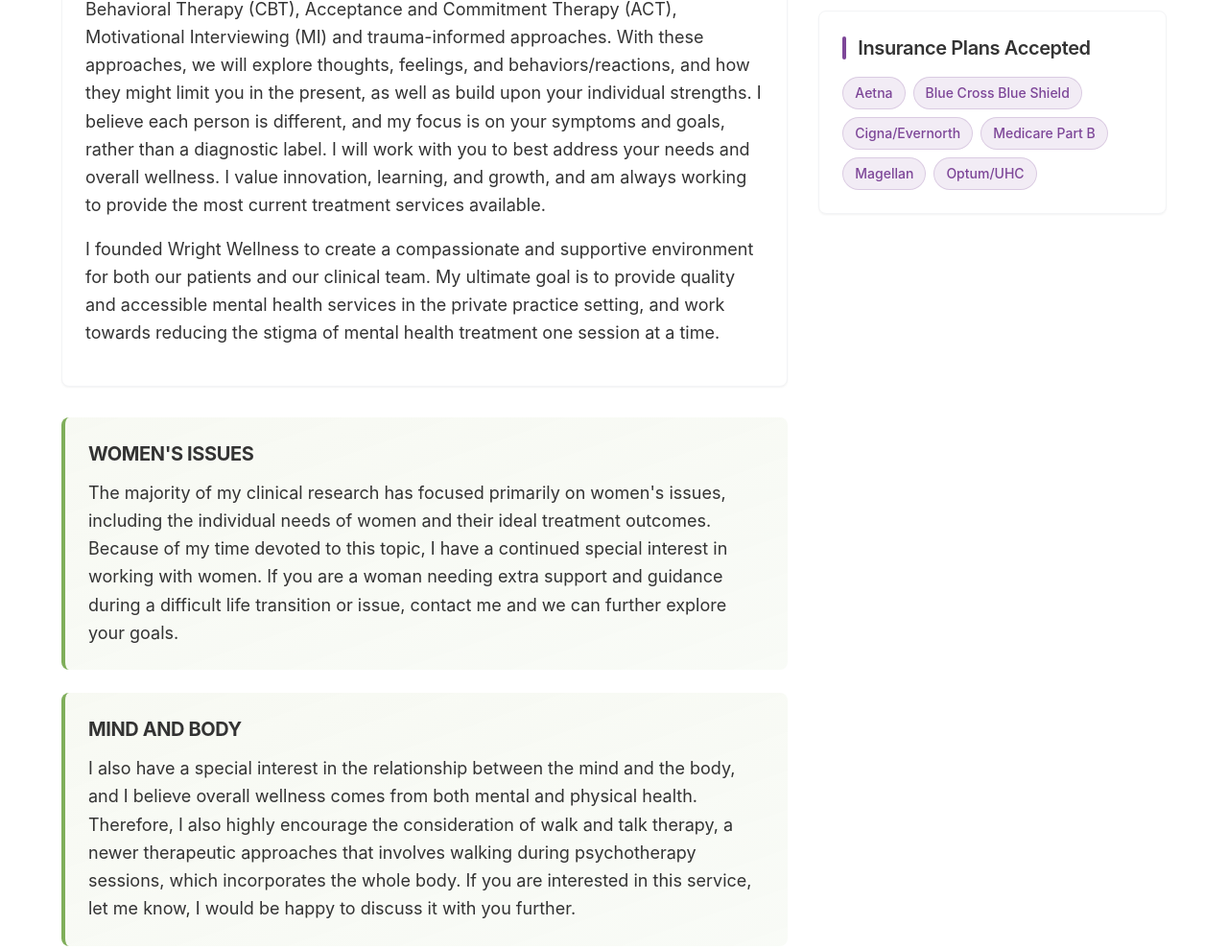
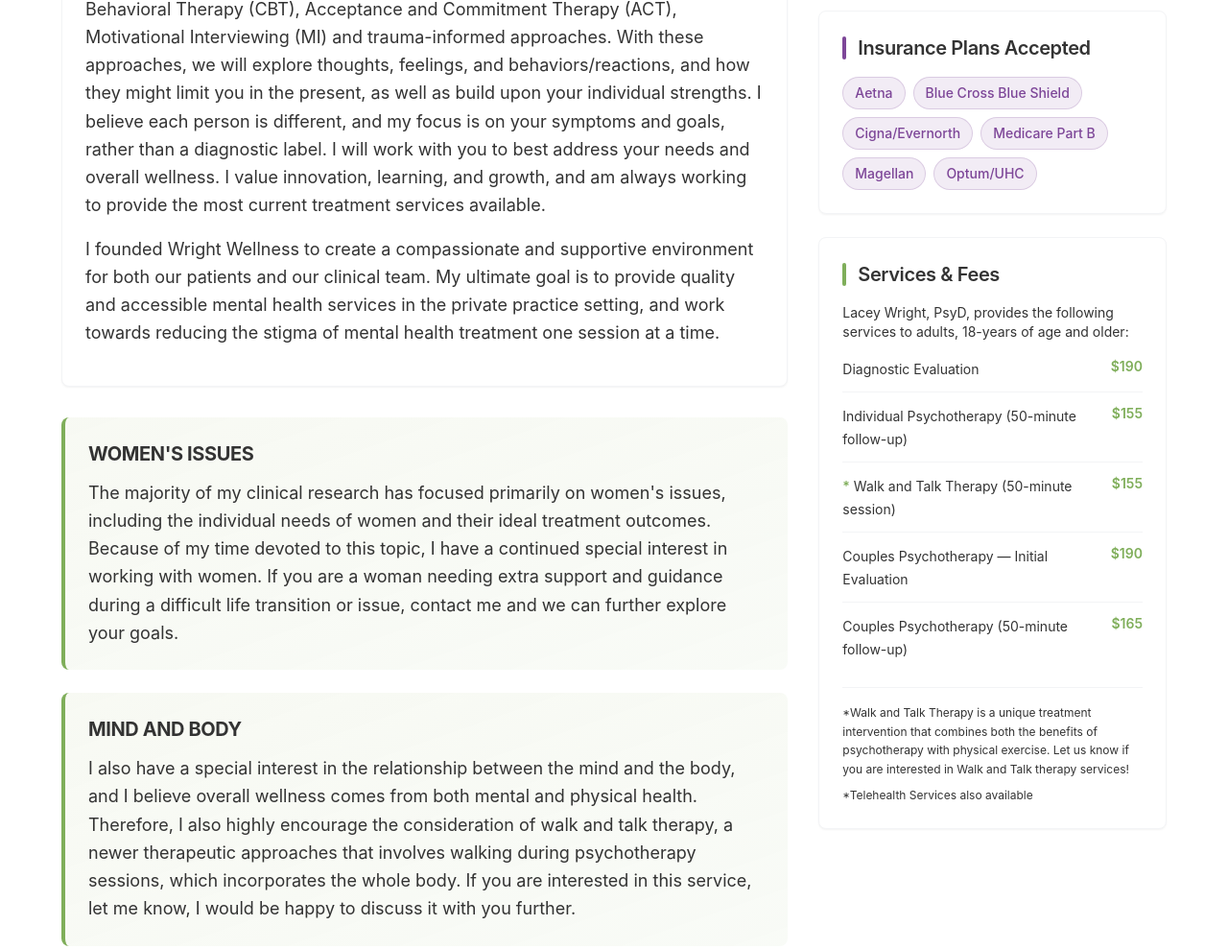
Before and after one commit to fdtorres1/wright-wellness, an Astro site: page /team/dr-lacey-wright in a window 1280 px wide. Shown: the part 731-1720 px from the top of the page at 96% size. Built offline with nearby package versions, Linux system fonts and the light colour scheme; Astro itself is replaced by a stand-in of ours.

Commit message:
v1.2.0: Add service fees display to team bio pages
- Added ServiceFee interface and fees support to TeamMember
- Display service fees in sidebar on team bio pages
- Added Dr. Lacey Wright's service fees and notes
- Enhanced team bio pages with service information
- Updated documentation and changelog

```diff
--- a/package.json
+++ b/package.json
@@ -1,6 +1,6 @@
 {
   "name": "wright-wellness",
-  "version": "1.1.1",
+  "version": "1.2.0",
   "type": "module",
   "scripts": {
     "dev": "astro dev --port 4322",
--- a/src/data/team.ts
+++ b/src/data/team.ts
@@ -1,3 +1,9 @@
+export interface ServiceFee {
+  service: string;
+  price: string;
+  note?: string; // Optional note (e.g., asterisk for special services)
+}
+
 export interface TeamMember {
   name: string;
   slug: string;
@@ -7,6 +13,9 @@ export interface TeamMember {
   pronouns?: string; // Pronouns (e.g., "she/her", "they/them")
   specialties?: string[]; // Areas of specialty
   insurancePlans?: string[]; // Insurance plans accepted
+  fees?: ServiceFee[]; // Service fees
+  serviceDescription?: string; // Description of who the clinician serves
+  serviceNotes?: string[]; // Additional notes about services (e.g., Walk and Talk, Telehealth)
   fullBio?: string; // Full detailed bio content
   specialSections?: { title: string; content: string }[]; // Special sections like "WOMEN'S ISSUES", "MIND AND BODY"
   foundedYear?: number; // Year the practice was founded (for founders)
@@ -41,6 +50,18 @@ export const teamMembers: TeamMember[] = [
       "Optum/UHC"
     ],
     foundedYear: 2014,
+    fees: [
+      { service: "Diagnostic Evaluation", price: "$190" },
+      { service: "Individual Psychotherapy (50-minute follow-up)", price: "$155" },
+      { service: "Walk and Talk Therapy (50-minute session)", price: "$155", note: "*" },
+      { service: "Couples Psychotherapy — Initial Evaluation", price: "$190" },
+      { service: "Couples Psychotherapy (50-minute follow-up)", price: "$165" }
+    ],
+    serviceDescription: "Lacey Wright, PsyD, provides the following services to adults, 18-years of age and older:",
+    serviceNotes: [
+      "*Walk and Talk Therapy is a unique treatment intervention that combines both the benefits of psychotherapy with physical exercise. Let us know if you are interested in Walk and Talk therapy services!",
+      "*Telehealth Services also available"
+    ],
     fullBio: `I have been a licensed clinical psychologist in the state of Texas since 2012, and completed my Doctor of Psychology (PsyD) degree in 2011 from Midwestern University in Downers Grove, Illinois. I have worked with a variety of populations in many settings, including several psychiatric hospitals, an outpatient addiction center, a county mental health center, a juvenile department and runaway shelter, as a rehabilitation psychologist for a largely geriatric population, and now in full time private practice. I have specifically targeted my training experiences to provide me a well-rounded set of therapeutic skills to address many life issues.
 
 My theoretical orientation, or the way I approach psychotherapy with my patients, is a combination of several evidence-based treatments, primarily Cognitive-Behavioral Therapy (CBT), Acceptance and Commitment Therapy (ACT), Motivational Interviewing (MI) and trauma-informed approaches. With these approaches, we will explore thoughts, feelings, and behaviors/reactions, and how they might limit you in the present, as well as build upon your individual strengths. I believe each person is different, and my focus is on your symptoms and goals, rather than a diagnostic label. I will work with you to best address your needs and overall wellness. I value innovation, learning, and growth, and am always working to provide the most current treatment services available.
--- a/src/pages/team/[slug].astro
+++ b/src/pages/team/[slug].astro
@@ -112,6 +112,38 @@ const { member } = Astro.props;
                 </div>
               </div>
             )}
+
+            {member.fees && member.fees.length > 0 && (
+              <div class="bg-white rounded-lg p-6 shadow-sm border border-gray-100">
+                <h2 class="text-xl font-heading font-semibold text-neutral-dark mb-4 flex items-center">
+                  <span class="w-1 h-6 bg-primary rounded-full mr-3"></span>
+                  Services & Fees
+                </h2>
+                {member.serviceDescription && (
+                  <p class="text-sm text-neutral-dark mb-4">{member.serviceDescription}</p>
+                )}
+                <div class="space-y-3">
+                  {member.fees.map((fee) => (
+                    <div class="flex justify-between items-start gap-4 pb-3 border-b border-gray-100 last:border-0">
+                      <div class="flex-1">
+                        <span class="text-sm text-neutral-dark">
+                          {fee.note && <span class="text-primary font-semibold">{fee.note}</span>}
+                          {fee.service}
+                        </span>
+                      </div>
+                      <span class="text-sm font-semibold text-primary whitespace-nowrap">{fee.price}</span>
+                    </div>
+                  ))}
+                </div>
+                {member.serviceNotes && member.serviceNotes.length > 0 && (
+                  <div class="mt-4 pt-4 border-t border-gray-100 space-y-2">
+                    {member.serviceNotes.map((note) => (
+                      <p class="text-xs text-neutral-dark leading-relaxed">{note}</p>
+                    ))}
+                  </div>
+                )}
+              </div>
+            )}
           </div>
         </div>
       </div>
```
Also changed, not shown: CHANGELOG.md, README.md.
